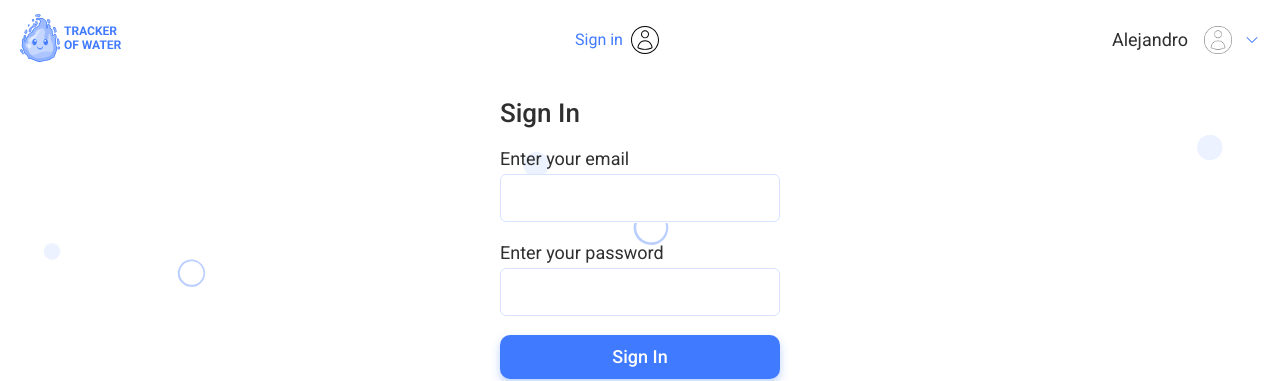
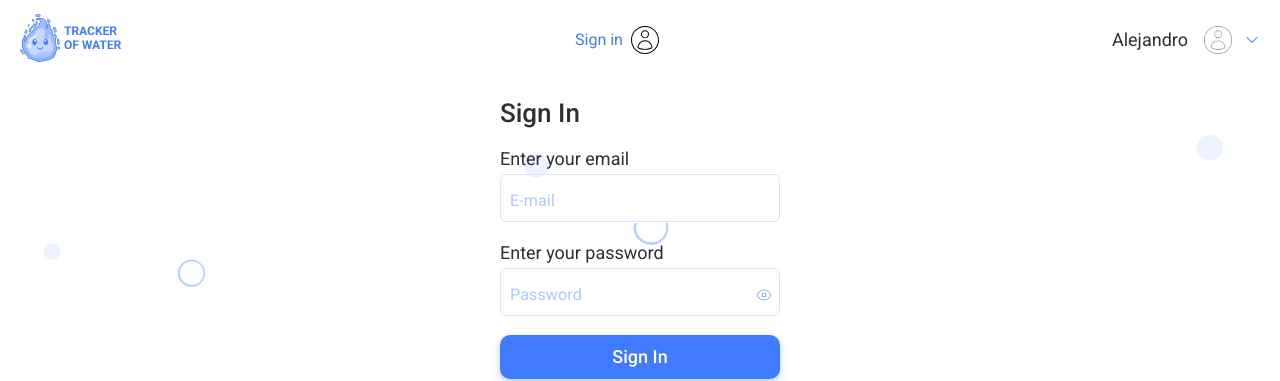
Before and after one commit to julika-gulchitai/capybara-components-frontend, a React (Vite) app: page /capybara-components-frontend/signin in a window 1280 px wide. Shown: the top 381 px of the page. Built offline with nearby package versions, Linux system fonts and the light colour scheme; no server answers.

Commit message:
Bug fix.

```diff
--- a/src/components/PasswordInput.jsx
+++ b/src/components/PasswordInput.jsx
@@ -42,7 +42,6 @@ function PasswordInput({
             height: '53px',
             top: '-10px',
             m: 0,
-            backgroundColor:'#fff'
           },
           '&:hover fieldset': {
             border: '1px solid',
--- a/src/components/TextInput.jsx
+++ b/src/components/TextInput.jsx
@@ -26,7 +26,6 @@ function TextInput({
             height: '53px',
             top: '-10px',
             m: 0,
-            backgroundColor:'#fff'
           },
           '&:hover fieldset': {
             border: '1px solid',
```
